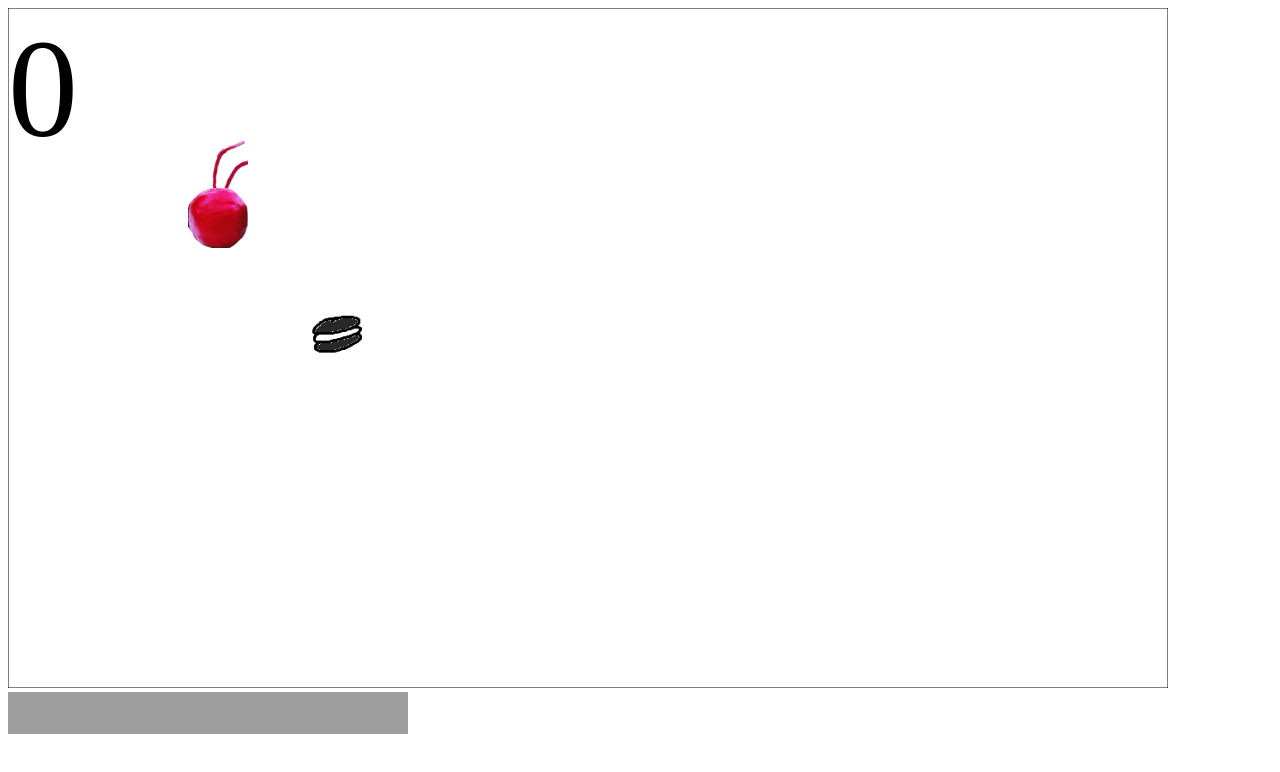
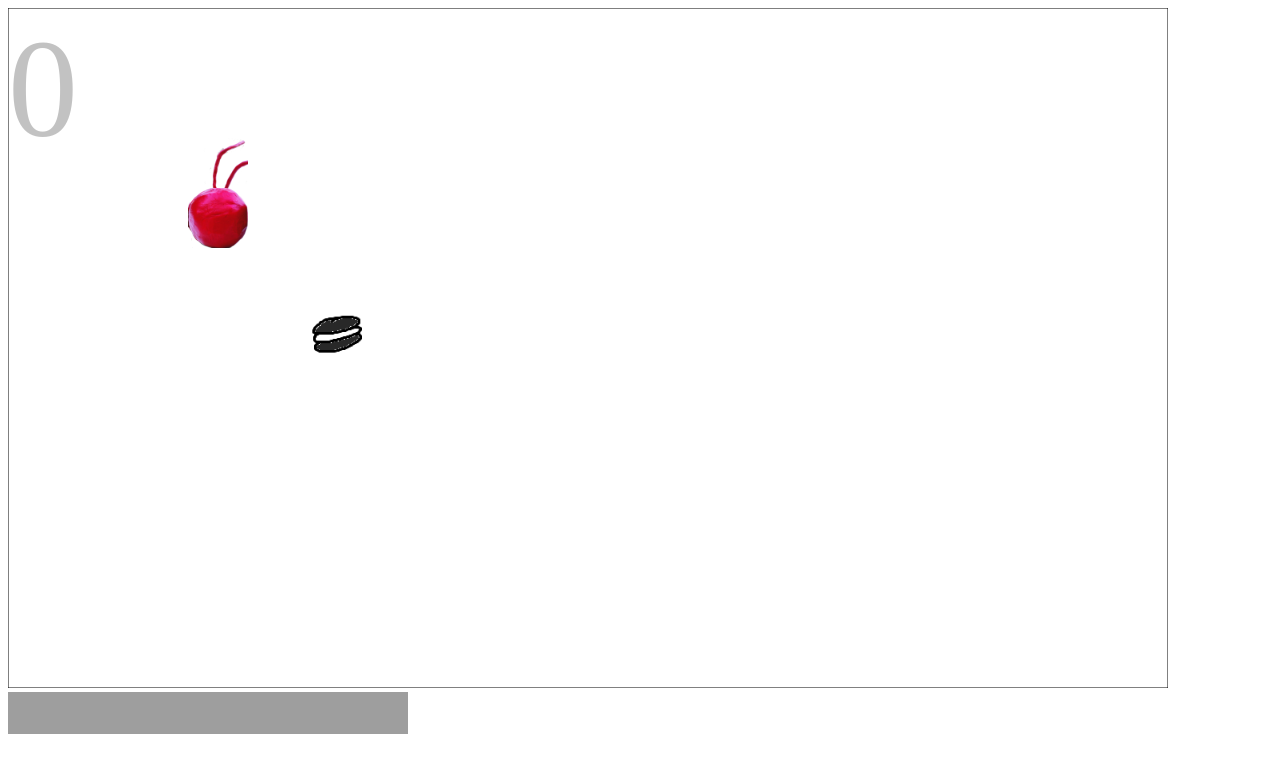
Before and after one commit to nlovell/bug-hunter-snake, a plain HTML site: page index.html in a window 1280 px wide. Drawn offline with Linux system fonts and the light colour scheme; grey boxes are pictures that could not be loaded.

Commit message:
translucent text

```diff
--- a/index.html
+++ b/index.html
@@ -18,6 +18,7 @@
 	    position: absolute;
         text-align: center;
         font-size: 140px;
+        color: #0000003D
       }
     </style>
   </body>
```
